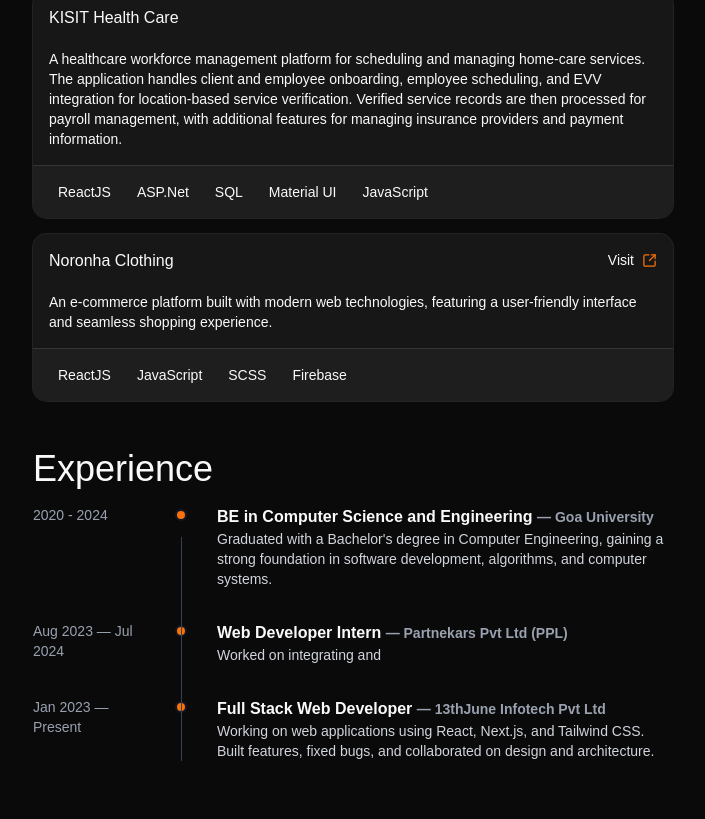
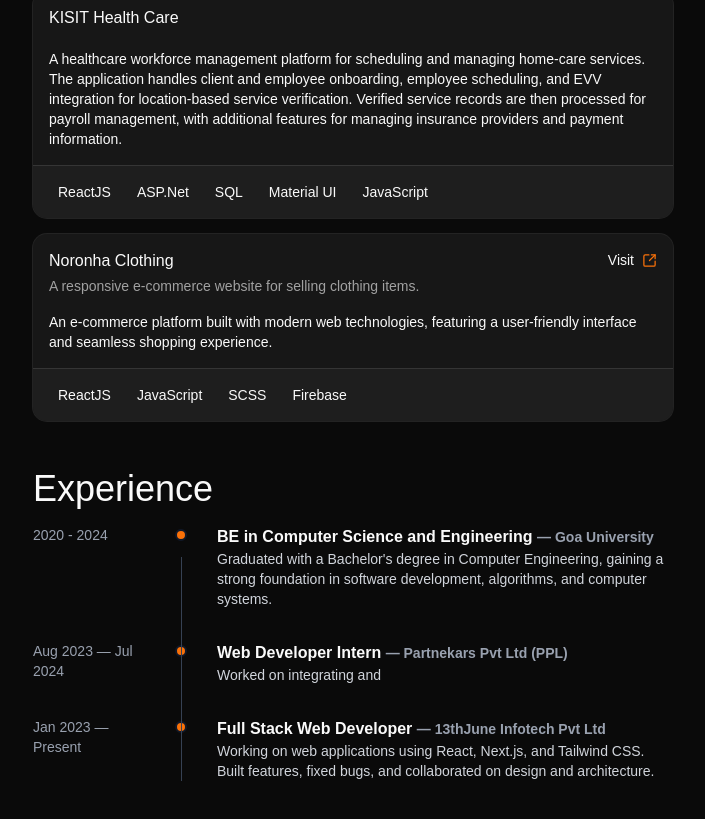
Before and after one commit to RawdonNoronha/rawdon-noronha-portfolio, a Next.js app: page / in a window 1280 px wide. Shown: the part 1113-1932 px from the top of the page, without its empty margins (287-992 px from the left). Built offline with nearby package versions, Linux system fonts and the light colour scheme; a web font is replaced by a local one.

Commit message:
Errors while deploying

```diff
--- a/app/constants/constants.ts
+++ b/app/constants/constants.ts
@@ -37,7 +37,7 @@ export const projects = [
     {
         id: 1,
         projectTitle: "Noronha Clothing",
-        // titleDescription: "A responsive e-commerce website for selling clothing items.",
+        titleDescription: "A responsive e-commerce website for selling clothing items.",
         projectAction: "Visit",
         projectContent: "An e-commerce platform built with modern web technologies, featuring a user-friendly interface and seamless shopping experience.",
         url: "https://noronha-clothing.netlify.app/",
```
